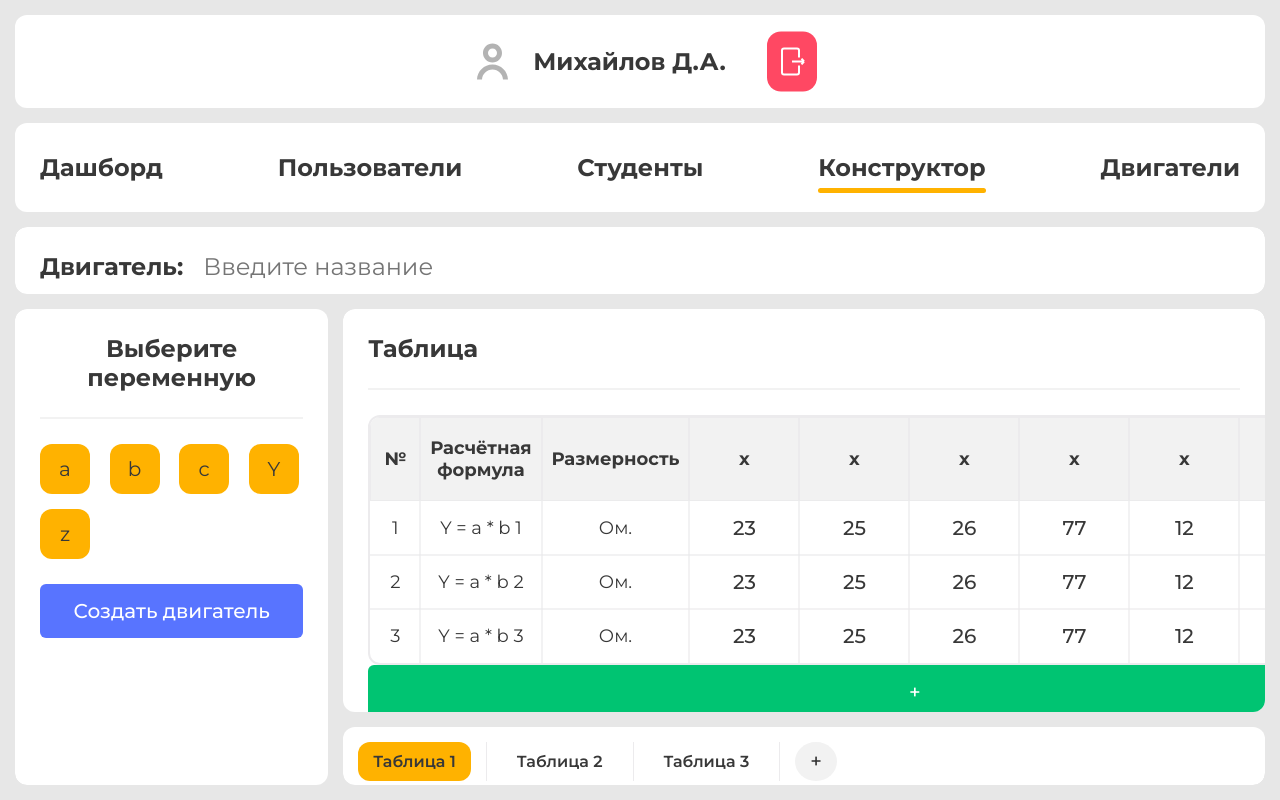
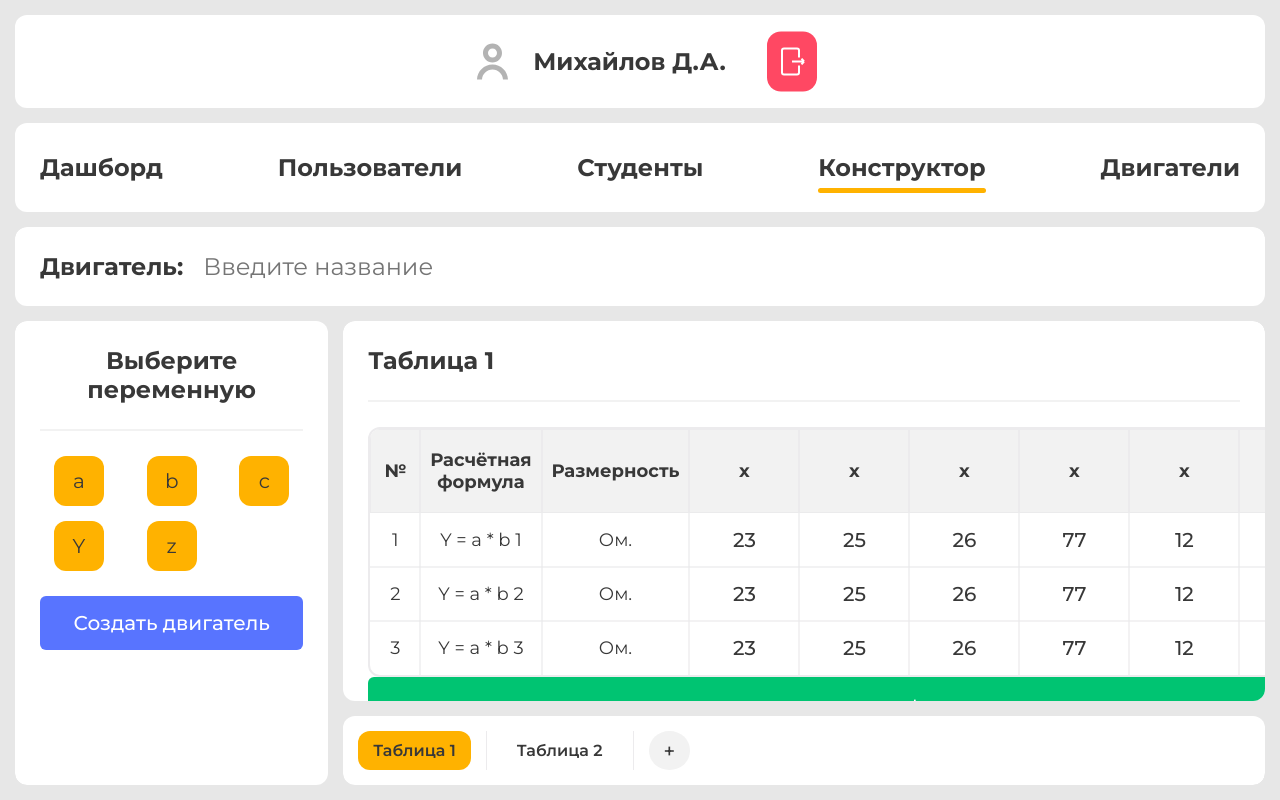
Before and after one commit to HealKnix/engine-design-web, a Vue app: page /constructor in a window 1280 px wide. Built offline with nearby package versions, Linux system fonts and the light colour scheme.

Commit message:
Сделал переключение между таблицами и их удаление

```diff
--- a/src/assets/main.css
+++ b/src/assets/main.css
@@ -74,6 +74,7 @@ body {
 }
 
 hr {
+  width: 100%;
   margin: 25px 0;
   border: 1px solid var(--color-border-3);
 }
--- a/src/components/BaseInput.vue
+++ b/src/components/BaseInput.vue
@@ -58,7 +58,7 @@
     },
     type: {
       required: false,
-      default: '',
+      default: 'text',
       type: String,
     },
     req: {
--- a/src/components/BentoBlock.vue
+++ b/src/components/BentoBlock.vue
@@ -7,7 +7,11 @@
       { overflowed: overflow === 'auto' },
     ]"
   >
-    <div class="bento__wrapper" :style="{ padding: padding }">
+    <div
+      :id="idForVertScroll"
+      class="bento__wrapper"
+      :style="{ padding: padding }"
+    >
       <slot></slot>
     </div>
   </div>
@@ -15,6 +19,11 @@
 
 <script setup lang="ts">
   const props = defineProps({
+    idForVertScroll: {
+      default: false,
+      required: false,
+      type: String,
+    },
     isAnimated: {
       default: false,
       required: false,
@@ -48,19 +57,15 @@
   }
 
   .bento_block {
+    position: relative;
     width: 100%;
     height: 100%;
     background-color: var(--bento-block);
     border-radius: var(--br-big);
-    overflow: hidden;
   }
 
   .bento_block.overflowed {
     overflow-y: auto;
-  }
-
-  .bento_block:not(.overflowed) {
-    overflow-y: none;
   }
 
   .bento_block.width {
--- a/src/views/ConstructorView.vue
+++ b/src/views/ConstructorView.vue
@@ -1,6 +1,5 @@
 <template>
   <BentoWrapper style="height: 100%">
-    <BentoWrapper>
     <BentoBlock
       type="width"
       overflow="none"
@@ -12,7 +11,6 @@
         <input placeholder="Введите название" class="engine_name" />
       </div>
     </BentoBlock>
-    </BentoWrapper>
 
     <BentoWrapper direction="row">
       <BentoBlock class="variable_choice__wrapper" style="width: 425px">
@@ -35,8 +33,14 @@
       </BentoBlock>
 
       <BentoWrapper style="height: 100%">
-        <BentoBlock style="height: 100%">
-          <h2>Таблица</h2>
+        <BentoBlock
+          style="
+            & > .bento__wrapper {
+              width: fit-content !important;
+            }
+          "
+        >
+          <h2>{{ tables[currentTableId].name }}</h2>
           <hr />
           <div class="table__wrapper" style="margin-bottom: 50px">
             <div class="table">
@@ -54,7 +58,10 @@
                     <th>x</th>
                     <th>x</th>
                   </tr>
-                  <tr v-for="(row, index) in rows" :key="index">
+                  <tr
+                    v-for="(row, index) in tables[currentTableId].rows"
+                    :key="index"
+                  >
                     <td
                       class="number"
                       @click="deleteRowById(index)"
@@ -87,31 +94,57 @@
               />
             </div>
 
-            <div class="inputs__wrapper" style="width: 450px" overflow="none">
+            <div
+              class="inputs__wrapper"
+              style="min-width: 170px"
+              overflow="none"
+            >
               <BaseInput title="a" />
               <BaseInput title="b" />
             </div>
           </div>
         </BentoBlock>
 
-        <BentoBlock overflow="none" padding="15px" style="height: fit-content">
+        <BentoBlock
+          id-for-vert-scroll="tables_vertical_scroll"
+          overflow="none"
+          padding="15px"
+          style="height: fit-content"
+        >
           <div class="tables__wrapper">
-            <div class="tables__wrapper__table__wrapper">
-              <div class="tables__wrapper__table_name selected">Таблица 1</div>
+            <div
+              v-for="(table, index) in tables"
+              :key="index"
+              class="tables__wrapper__table__wrapper"
+            >
+              <div
+                class="tables__wrapper__table_name"
+                :class="{ selected: currentTableId == index }"
+                @click="
+                  () => {
+                    currentTableId = index;
+                  }
+                "
+              >
+                {{ table.name }}
               </div>
-            <div class="tables__wrapper__table__wrapper">
-              <div class="tables__wrapper__table_name">Таблица 2</div>
+              <div
+                v-if="tables.length != 1"
+                class="tables__wrapper__delete_table_btn"
+                @click="deleteTableById(index)"
+              >
+                X
               </div>
-            <div class="tables__wrapper__table__wrapper">
-              <div class="tables__wrapper__table_name">Таблица 3</div>
             </div>
             <BaseButton
+              id="create_new_table_btn"
               text="+"
               width="fit-content"
               padding="0 15px"
               border-radius="50%"
               color="var(--color-border-3)"
               text-color="var(--color-text-1)"
+              @click="createNewTable(tables.length)"
             />
           </div>
         </BentoBlock>
@@ -144,7 +177,8 @@
         } else {
           if (
             (inputX.value ?? 0) == 6 &&
-            (inputY.value ?? 0) == rows.value.length - 1
+            (inputY.value ?? 0) ==
+              tables.value[currentTableId.value].rows.length - 1
           ) {
             selectedInputId.value = null;
             return;
@@ -167,8 +201,11 @@
         inputX.value = 6;
         inputY.value = (inputY.value ?? 0) - 1;
       }
-      if ((inputY.value ?? 0) >= rows.value.length - 1)
-        inputY.value = rows.value.length - 1;
+      if (
+        (inputY.value ?? 0) >=
+        tables.value[currentTableId.value].rows.length - 1
+      )
+        inputY.value = tables.value[currentTableId.value].rows.length - 1;
       if ((inputY.value ?? 0) <= 0) inputY.value = 0;
 
       selectedInputId.value = `table_input_${inputY.value}${inputX.value}`;
@@ -185,7 +222,10 @@
       selectedInputId.value ?? '',
     ) as HTMLInputElement;
     if (inputHTML) {
-      const column = rows.value[inputY.value ?? 0].columns[inputX.value ?? 0];
+      const column =
+        tables.value[currentTableId.value].rows[inputY.value ?? 0].columns[
+          inputX.value ?? 0
+        ];
       if (!column.value) column.value = '';
       column.value += varName;
       // inputHTML.value += varName;
@@ -205,48 +245,185 @@
 
   console.log(vars);
 
-  const rows = ref<
+  const currentTableId = ref<number>(0);
+  const tables = ref<
     {
+      name: String;
+      rows: {
         number: Number;
         formula: String;
         dim: String;
         columns: Ref<number | null | string>[];
+      }[];
     }[]
   >([
+    {
+      name: 'Таблица 1',
+      rows: [
         {
           number: 1,
           formula: 'Y = a * b 1',
           dim: 'Ом.',
-      columns: [ref(23), ref(25), ref(26), ref(77), ref(12), ref(23), ref(51)],
+          columns: [
+            ref(23),
+            ref(25),
+            ref(26),
+            ref(77),
+            ref(12),
+            ref(23),
+            ref(51),
+          ],
         },
         {
           number: 2,
           formula: 'Y = a * b 2',
           dim: 'Ом.',
-      columns: [ref(23), ref(25), ref(26), ref(77), ref(12), ref(23), ref(51)],
+          columns: [
+            ref(23),
+            ref(25),
+            ref(26),
+            ref(77),
+            ref(12),
+            ref(23),
+            ref(51),
+          ],
         },
         {
           number: 3,
           formula: 'Y = a * b 3',
           dim: 'Ом.',
-      columns: [ref(23), ref(25), ref(26), ref(77), ref(12), ref(23), ref(51)],
+          columns: [
+            ref(23),
+            ref(25),
+            ref(26),
+            ref(77),
+            ref(12),
+            ref(23),
+            ref(51),
+          ],
+        },
+      ],
+    },
+    {
+      name: 'Таблица 2',
+      rows: [
+        {
+          number: 1,
+          formula: 'Y = a * b 1',
+          dim: 'Ом.',
+          columns: [
+            ref(23),
+            ref(25),
+            ref(26),
+            ref(77),
+            ref(12),
+            ref(23),
+            ref(51),
+          ],
+        },
+        {
+          number: 2,
+          formula: 'Y = a * b 2',
+          dim: 'Ом.',
+          columns: [
+            ref(23),
+            ref(25),
+            ref(26),
+            ref(77),
+            ref(12),
+            ref(23),
+            ref(51),
+          ],
+        },
+        {
+          number: 3,
+          formula: 'Y = a * b 3',
+          dim: 'Ом.',
+          columns: [
+            ref(23),
+            ref(25),
+            ref(26),
+            ref(77),
+            ref(12),
+            ref(23),
+            ref(51),
+          ],
+        },
+      ],
     },
   ]);
 
+  const createNewTable = (id: number) => {
+    if (tables.value.length >= 10) {
+      modalStore.openToastModal(
+        'warning',
+        'Вы превисили лимит в колличестве таблиц',
+      );
+      return;
+    }
+
+    tables.value.push({
+      name: `Таблица ${id + 1}`,
+      rows: [
+        {
+          number: 1,
+          formula: '',
+          dim: '',
+          columns: [
+            ref(null),
+            ref(null),
+            ref(null),
+            ref(null),
+            ref(null),
+            ref(null),
+            ref(null),
+          ],
+        },
+      ],
+    });
+
+    const create_new_table_btn = document.getElementById(
+      'create_new_table_btn',
+    ) as HTMLButtonElement;
+    const content = document.getElementById(
+      'tables_vertical_scroll',
+    ) as HTMLElement;
+
+    const content_scroll_width = content.scrollWidth;
+    let content_scoll_left = content.scrollLeft;
+    create_new_table_btn.addEventListener('click', () => {
+      content_scoll_left += content_scroll_width;
+      if (content_scoll_left >= content_scroll_width) {
+        content_scoll_left = content_scroll_width;
+      }
+      content.scrollLeft = content_scoll_left;
+    });
+  };
+
   const deleteRowById = (id: number) => {
-    if (rows.value.length == 1) {
-      rows.value = rows.value.filter((row, index) => index != id);
+    if (tables.value[currentTableId.value].rows.length == 1) {
+      tables.value[currentTableId.value].rows = tables.value[
+        currentTableId.value
+      ].rows.filter((row, index) => index != id);
       createNewRow();
     } else {
-      rows.value = rows.value.filter((row, index) => index != id);
+      tables.value[currentTableId.value].rows = tables.value[
+        currentTableId.value
+      ].rows.filter((row, index) => index != id);
     }
-    if (rows.value.length <= (inputY.value ?? 0)) {
+    if (tables.value[currentTableId.value].rows.length <= (inputY.value ?? 0)) {
       selectedInputId.value = null;
     }
   };
 
+  const deleteTableById = (id: number) => {
+    if (tables.value.length > 1) {
+      tables.value = tables.value.filter((table, index) => index != id);
+    }
+  };
+
   const createNewRow = () => {
-    if (rows.value.length >= 50) {
+    if (tables.value[currentTableId.value].rows.length >= 50) {
       modalStore.openToastModal(
         'warning',
         'Вы превисили лимит в колличестве формул',
@@ -254,8 +431,8 @@
       return;
     }
 
-    rows.value.push({
-      number: rows.value.length + 1,
+    tables.value[currentTableId.value].rows.push({
+      number: tables.value[currentTableId.value].rows.length + 1,
       formula: '',
       dim: '',
       columns: [
@@ -279,7 +456,8 @@
 <style scoped lang="scss">
   .variables__wrapper {
     display: grid;
-    grid-template-columns: repeat(auto-fill, minmax(50px, 1fr));
+    grid-template-columns: repeat(auto-fill, minmax(60px, 1fr));
+    justify-items: center;
     gap: 15px;
   }
 
@@ -443,6 +621,7 @@
   }
 
   .table__wrapper {
+    width: fit-content;
     display: flex;
     gap: 25px;
   }
@@ -456,14 +635,17 @@
   .tables__wrapper {
     display: flex;
     gap: 15px;
+    width: fit-content;
   }
 
   .tables__wrapper__table__wrapper {
-    cursor: pointer;
+    position: relative;
     padding-right: 15px;
     border-right: 1px solid var(--color-border-1);
 
     & > .tables__wrapper__table_name {
+      cursor: pointer;
+      text-wrap: nowrap;
       padding: 10px 15px;
       border-radius: var(--br-big);
       font-weight: 600;
@@ -480,5 +662,25 @@
         background-color: var(--color-yellow);
       }
     }
+
+    & > .tables__wrapper__delete_table_btn {
+      cursor: pointer;
+      display: none;
+      justify-content: center;
+      align-items: center;
+      position: absolute;
+      right: 5px;
+      top: -10px;
+      width: 20px;
+      height: 20px;
+      background-color: var(--color-red);
+      color: var(--color-white);
+      font-weight: 600;
+      border-radius: 50%;
+    }
+
+    &:has(:hover) > .tables__wrapper__delete_table_btn {
+      display: flex;
+    }
   }
 </style>
```
Lines whose indentation alone changed are shown as unchanged.
